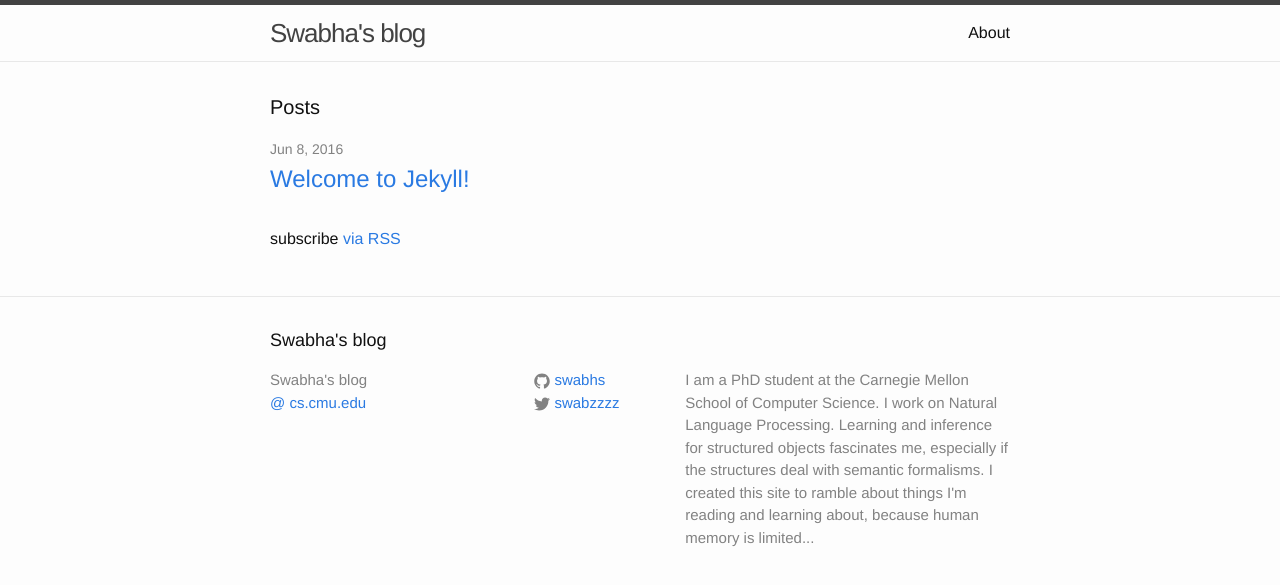
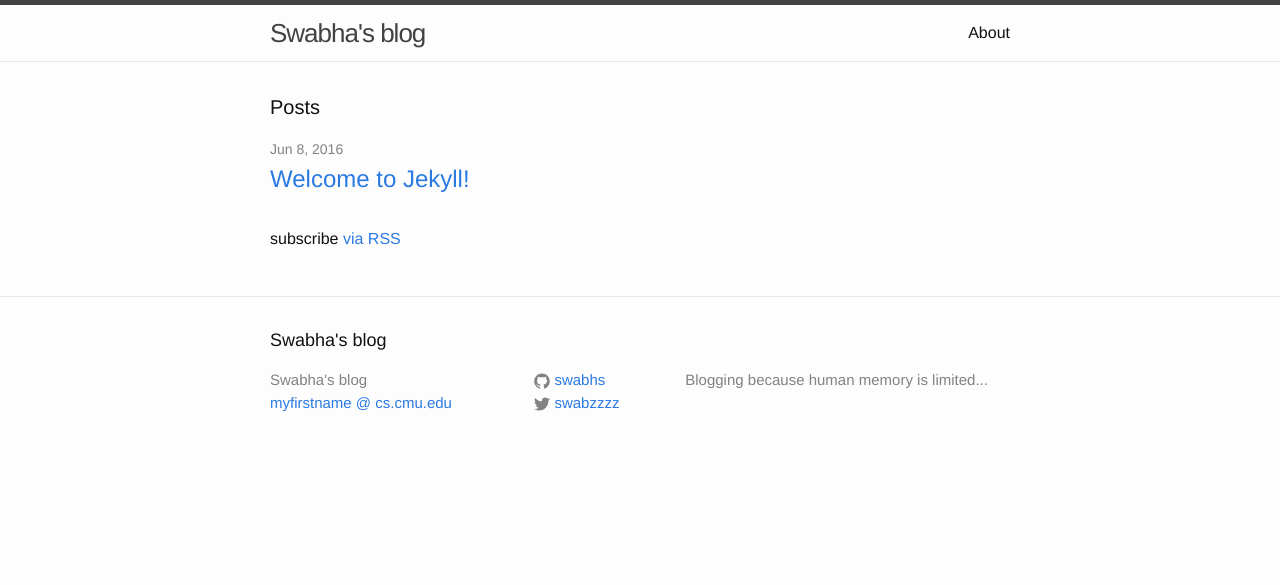
Before and after one commit to swabhs/blog, a Jekyll site: the page built from index.html, in a window 1280 px wide. Shown: the top 585 px of the page. Built offline with Jekyll 4.4.1, drawn with Linux system fonts in a browser that asks for light colours.

Commit message:
changing about

```diff
--- a/_config.yml
+++ b/_config.yml
@@ -9,11 +9,11 @@
 
 # Site settings
 title: Swabha's blog
-email: <my first name> @ cs.cmu.edu
+email: myfirstname @ cs.cmu.edu
 description: > # this means to ignore newlines until "baseurl:"
-    I am a PhD student at the Carnegie Mellon School of Computer Science. I work on Natural Language Processing. Learning and inference for structured objects fascinates me, especially if the structures deal with semantic formalisms. I created this site to ramble about things I'm reading and learning about, because human memory is limited...
+    Blogging because human memory is limited...
 baseurl: "" # the subpath of your site, e.g. /blog
-url: "http://yourdomain.com" # the base hostname & protocol for your site
+url: "http://swabhs.github.io" # the base hostname & protocol for your site
 twitter_username: swabzzzz
 github_username:  swabhs
 
```
Also changed, not shown: about.md (+8 -8 lines).
